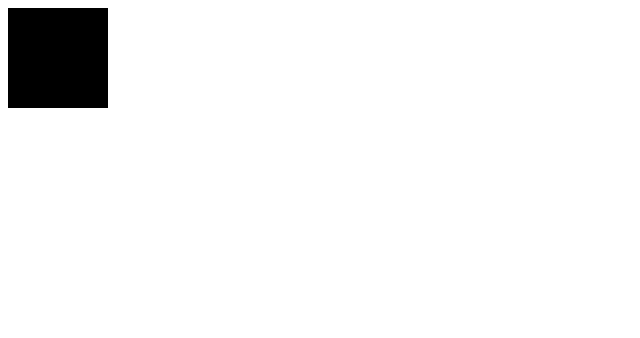
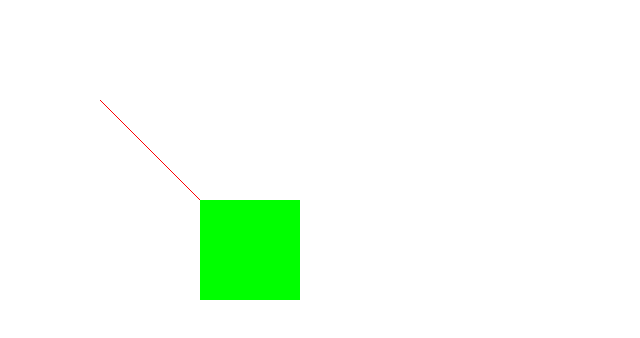
Before and after one commit to angrasan/math-for-ts-practice, a website: page index.html in a window 1280 px wide. Shown: the whole page, without its empty margins (0-640 px from the left). Drawn offline with Linux system fonts and the light colour scheme.

Commit message:
rect stroke

```diff
--- a/app.js
+++ b/app.js
@@ -1,5 +1,55 @@
-var canvas = document.querySelector('#main_canvas');
-var context = canvas.getContext('2d');
-context.fillRect(0, 0, 100, 100);
-console.log(canvas);
-console.log('Hello TypeScript');
+// type Canvas = {
+//   canvas: HTMLCanvasElement;
+//   ctx: CanvasRenderingContext2D;
+// }
+(function () {
+    window.addEventListener("load", function () {
+        var canvas = document.querySelector("#main_canvas");
+        var ctx = canvas.getContext("2d");
+        initialize(canvas);
+        render(ctx);
+    }, false);
+})();
+function initialize(canvas) {
+    canvas.width = window.innerWidth;
+    canvas.height = window.innerHeight;
+}
+function render(ctx) {
+    drawLine(ctx, 100, 100, 200, 200, "#ff0000");
+    drawRect(ctx, 200, 200, 100, 100, '#00ff00');
+}
+/**
+ * 線分を描画
+ * @param {number} x1 - 線分の始点のｘ座標
+ * @param {number} y1 - 線分の始点のy座標
+ * @param {number} x2 - 線分の終点のx座標
+ * @param {number} y2 - 線分の終点のy座標
+ * @param {string} [color] - 線を描画する色
+ * @param {number} [width = 1] - 線幅
+ */
+function drawLine(ctx, x1, y1, x2, y2, color, width) {
+    if (width === void 0) { width = 1; }
+    if (color != null) {
+        ctx.strokeStyle = color;
+    }
+    ctx.lineWidth = width;
+    ctx.beginPath();
+    ctx.moveTo(x1, y1);
+    ctx.lineTo(x2, y2);
+    ctx.closePath();
+    ctx.stroke();
+}
+/**
+ * 短形を描画
+ * @param {number} x - 塗りつぶす短形の左上角のx座標
+ * @param {number} Y - 塗りつぶす短形の左上角のy座標
+ * @param {number} width - 塗りつぶす短形の横幅
+ * @param {number} height - 塗りつぶす短形の高さ
+ * @param {string} [color] - 短形を塗りつぶす色
+ */
+function drawRect(ctx, x, y, width, height, color) {
+    if (color != null) {
+        ctx.fillStyle = color;
+    }
+    ctx.fillRect(x, y, width, height);
+}
--- a/index.html
+++ b/index.html
@@ -5,6 +5,13 @@
   <meta http-equiv="X-UA-Compatible" content="IE=edge">
   <meta name="viewport" content="width=device-width, initial-scale=1.0">
   <title>Document</title>
+  <style>
+    body {
+      margin: 0;
+      padding: 0;
+      overflow: hidden;
+    }
+  </style>
 </head>
 <body>
 
```
Also changed, not shown: app.ts (+81 -5 lines).
